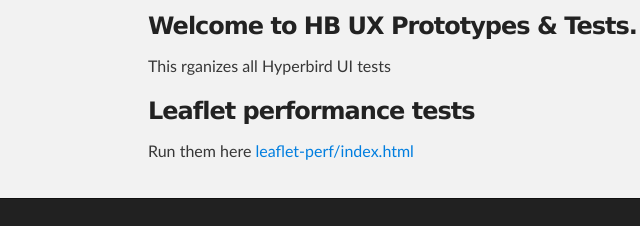
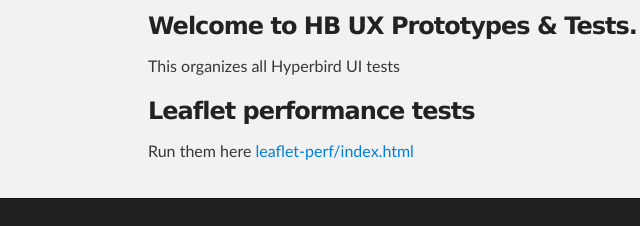
Before and after one commit to bsisa/ui-prototypes, a plain HTML site: page index.html in a window 1280 px wide. Shown: the part 252-478 px from the top of the page, 172-812 px from the left. Drawn offline with Linux system fonts and the light colour scheme.

Commit message:
Fixed typo

```diff
--- a/index.html
+++ b/index.html
@@ -35,7 +35,7 @@
 <a name="welcome-to-github-pages" class="anchor" href="#welcome-to-github-pages"><span class="octicon octicon-link"></span></a>Welcome to HB UX Prototypes &amp; Tests.
         </h3>
 
-          <p>This rganizes all Hyperbird UI tests</p>
+          <p>This organizes all Hyperbird UI tests</p>
 
 
           <h3>Leaflet performance tests</h3>
```
